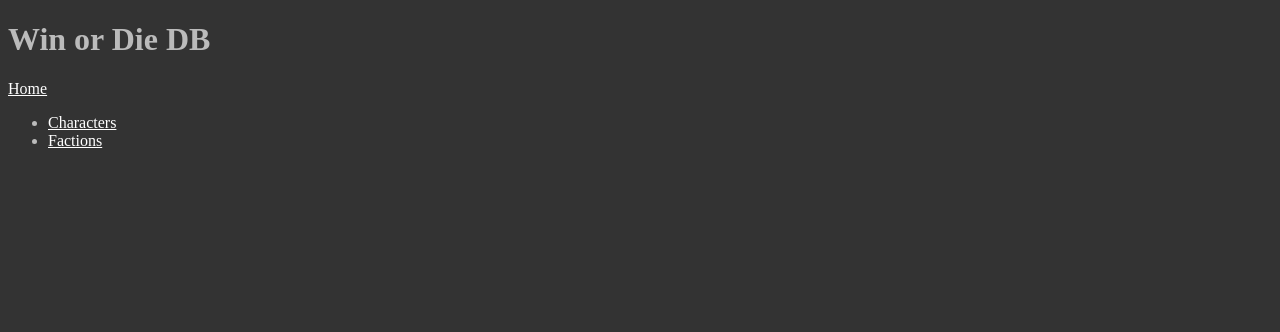
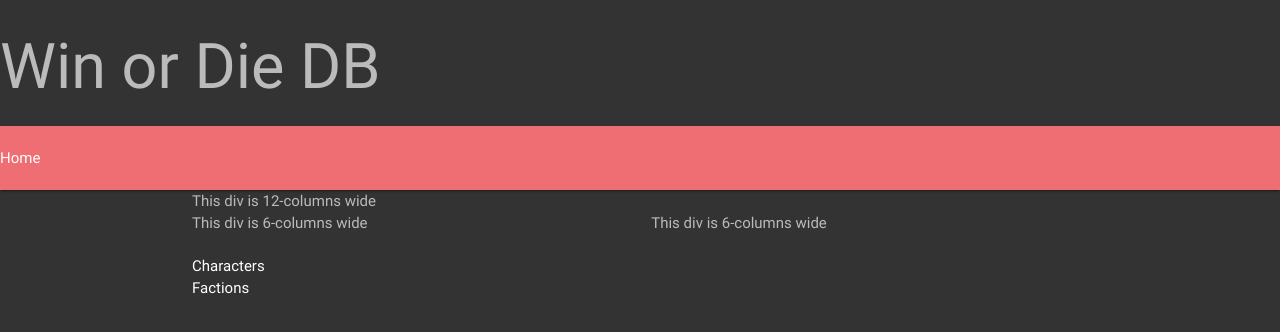
Before and after one commit to A-A-Z/win-or-die-db, a React app: page / in a window 1280 px wide. Shown: the top 332 px of the page. Built offline with nearby package versions, Linux system fonts and the light colour scheme.

Commit message:
Added Materialize

```diff
--- a/package.json
+++ b/package.json
@@ -4,6 +4,7 @@
   "private": true,
   "dependencies": {
     "history": "^4.6.1",
+    "materialize-css": "^0.98.1",
     "react": "^15.4.2",
     "react-dom": "^15.4.2",
     "react-router": "^4.0.0",
--- a/src/assets/scss/app.scss
+++ b/src/assets/scss/app.scss
@@ -1,3 +1,5 @@
+
+// @import "~/materialize-css/sass/materialize";
 
 @import "settings";
 @import "main";
--- a/src/components/LandingContainer.jsx
+++ b/src/components/LandingContainer.jsx
@@ -8,6 +8,14 @@ export default class LandingContainer extends Component {
     return (
       <main>
         <HeaderView />
+        <div className='container'>
+
+          <div className='row'>
+            <div className='col s12'>This div is 12-columns wide</div>
+            <div className='col s6'>This div is 6-columns wide</div>
+            <div className='col s6'>This div is 6-columns wide</div>
+          </div>
+
           <ul>
             <li>
               <Link to={`/characters`}>Characters</Link>
@@ -16,6 +24,7 @@ export default class LandingContainer extends Component {
               <Link to={`/factions`}>Factions</Link>
             </li>
           </ul>
+        </div>
       </main>
     )
   }
--- a/src/index.js
+++ b/src/index.js
@@ -1,6 +1,7 @@
 import React from 'react'
 import ReactDOM from 'react-dom'
 import App from './App'
+import 'materialize-css/sass/materialize.scss'
 import './assets/scss/app.scss'
 
 ReactDOM.render(
```
Lines whose indentation alone changed are shown as unchanged.
